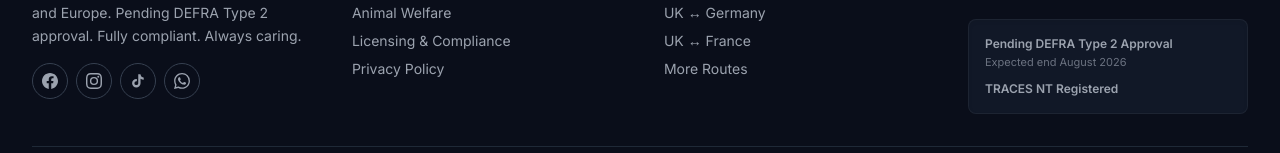
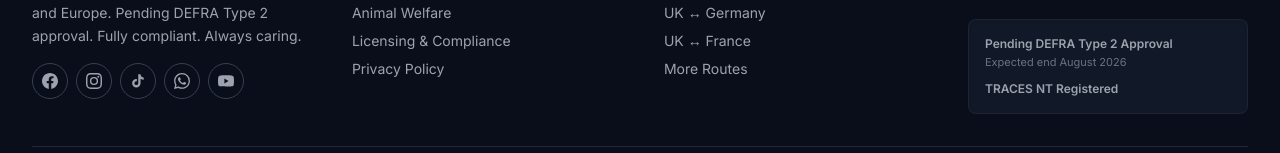
Before and after one commit to Aailaimran/EuroPet, a Next.js app: page /about in a window 1280 px wide. Shown: the part 4780-4933 px from the top of the page. Built offline with nearby package versions, Linux system fonts and the light colour scheme; a web font is replaced by a local one.

Commit message:
feat: enable YouTube social link in footer and schema structured data

```diff
--- a/app/about/page.tsx
+++ b/app/about/page.tsx
@@ -92,7 +92,8 @@ export default function About() {
               "sameAs": [
                 "https://www.facebook.com/share/18HAUnUYuM/?mibextid=wwXIfr",
                 "https://www.instagram.com/europet26",
-                "https://www.tiktok.com/@europet.express"
+                "https://www.tiktok.com/@europet.express",
+                "https://youtube.com/@europetexpress-z1v?si=o_sn0SLEsUIdX2Fi"
               ],
               "address": {
                 "@type": "PostalAddress",
--- a/components/layout/Footer.tsx
+++ b/components/layout/Footer.tsx
@@ -147,11 +147,10 @@ export default function Footer() {
         </svg>
       ),
     },
-    // TODO: Client to provide YouTube channel URL — set isActive: true and update href when URL is received
     {
       name: 'YouTube',
-      isActive: false,
-      href: '#',
+      isActive: true,
+      href: 'https://youtube.com/@europetexpress-z1v?si=o_sn0SLEsUIdX2Fi',
       color: '#FF0000',
       svg: (
         <svg viewBox="0 0 24 24" className="w-4 h-4 fill-current">
```
